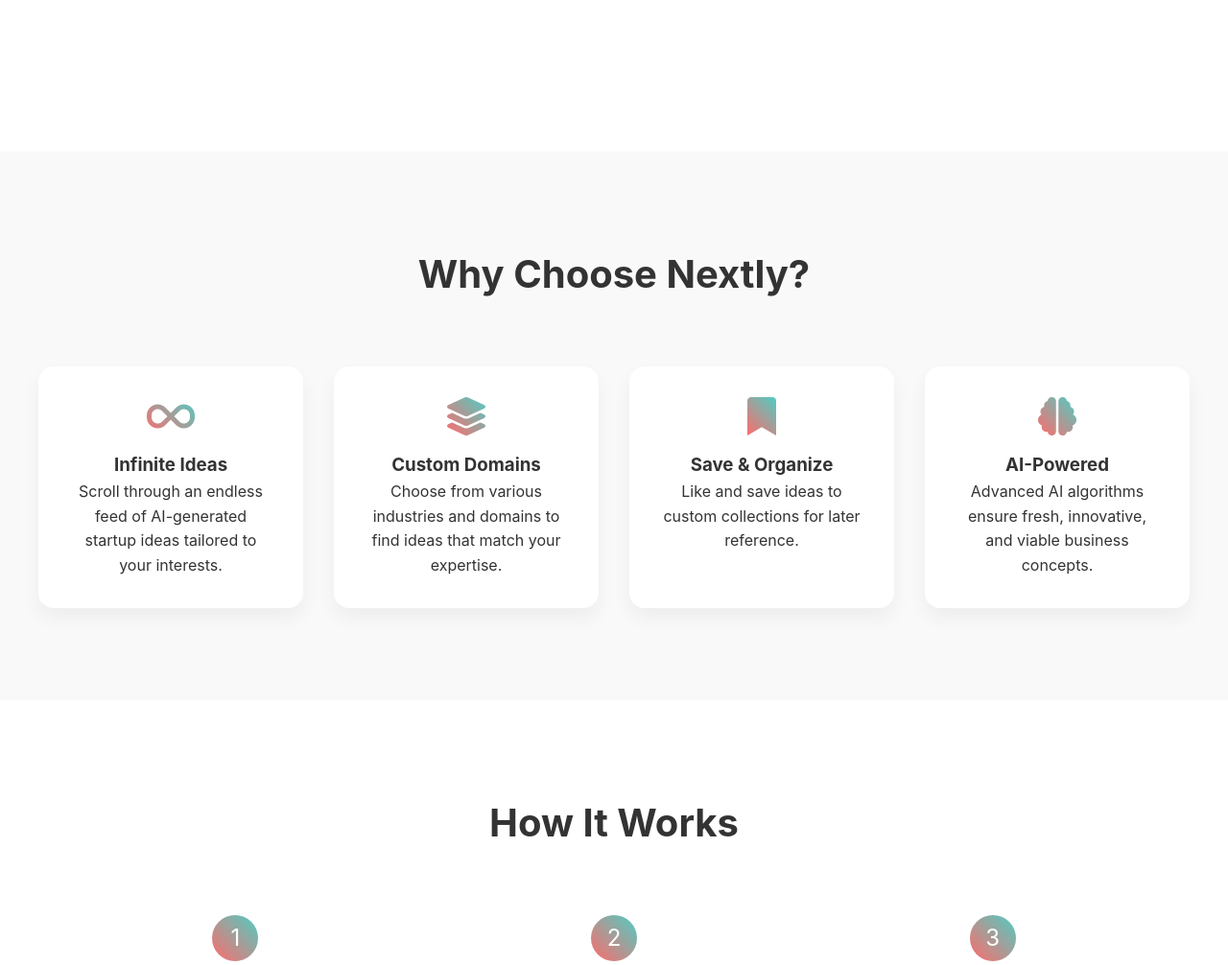
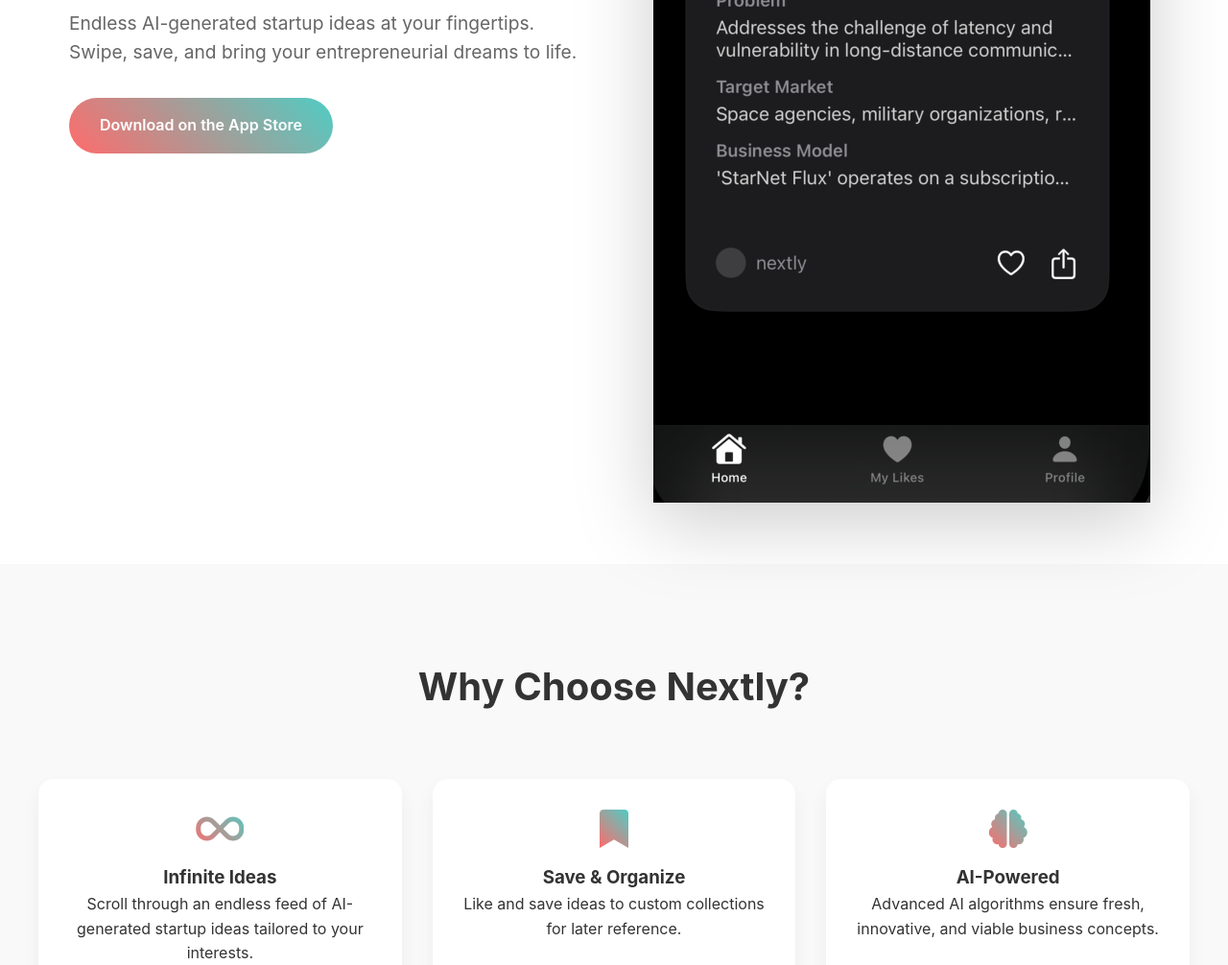
Before and after one commit to paulLieber98/nextly.me, a plain HTML site: page index.html in a window 1280 px wide. Shown: the part 642-1648 px from the top of the page at 96% size. Drawn offline with Linux system fonts and the light colour scheme.

Commit message:
added screenshot interface

```diff
--- a/index.html
+++ b/index.html
@@ -27,7 +27,7 @@
                 <a href="#download" class="cta-button">Download on the App Store</a>
             </div>
             <div class="hero-image">
-                <img src="phone-mockup.png" alt="Nextly App Interface" class="phone-mockup">
+                <img src="nextly-app-interface.png" alt="Nextly App Interface" class="phone-mockup">
             </div>
         </section>
 
@@ -38,11 +38,6 @@
                     <i class="fas fa-infinity"></i>
                     <h3>Infinite Ideas</h3>
                     <p>Scroll through an endless feed of AI-generated startup ideas tailored to your interests.</p>
-                </div>
-                <div class="feature-card">
-                    <i class="fas fa-layer-group"></i>
-                    <h3>Custom Domains</h3>
-                    <p>Choose from various industries and domains to find ideas that match your expertise.</p>
                 </div>
                 <div class="feature-card">
                     <i class="fas fa-bookmark"></i>
```
Also changed, not shown: nextly-app-interface.png (added).
